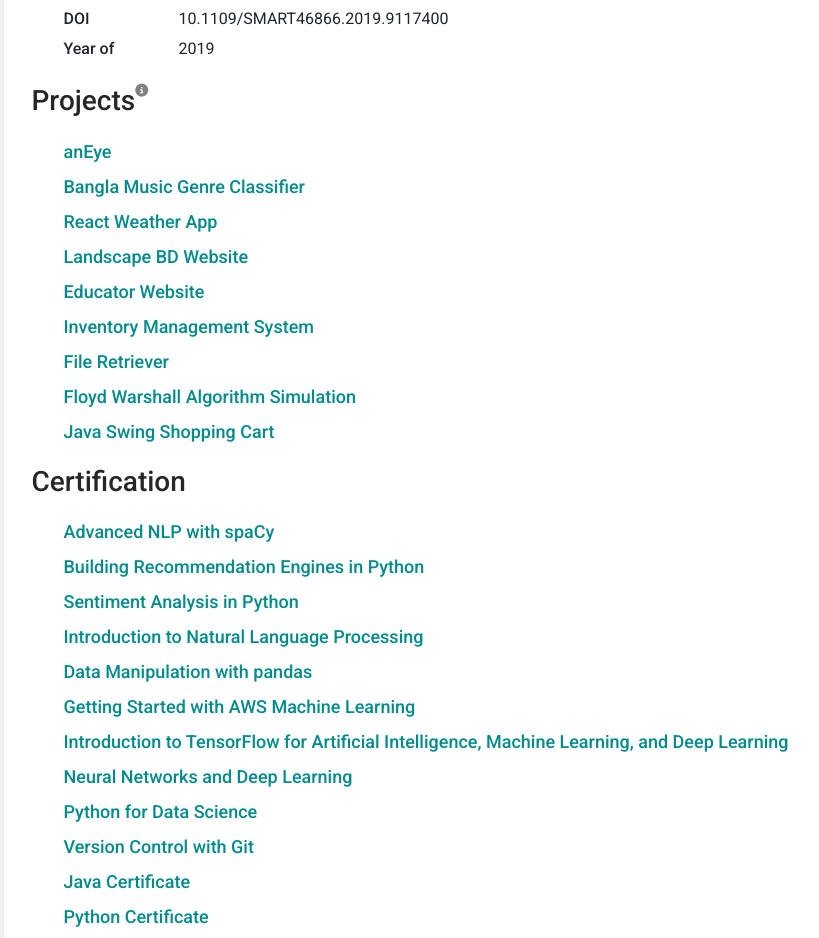
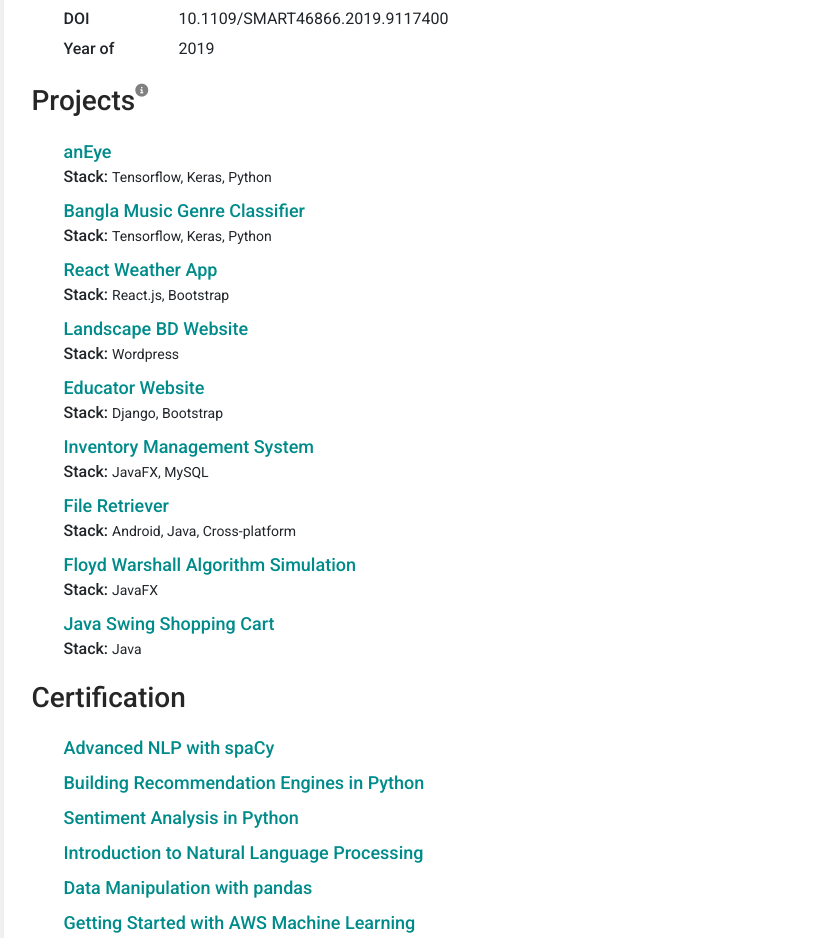
Before and after one commit to afifaniks/afifaniks-github-io-old, a React (Create React App) app: page / in a window 1280 px wide. Shown: the part 1960-2898 px from the top of the page, without its empty margins (218-1037 px from the left). Built offline with nearby package versions, Linux system fonts and the light colour scheme.

Commit message:
Add project stacks

```diff
--- a/src/components/Project/index.js
+++ b/src/components/Project/index.js
@@ -14,11 +14,19 @@
                 <ul>
                     {
                         this.props.projects.map((project) => <li key={project.title}>
-                            <p className="key-element" >
-                                <a href={project.url}>
-                                    {project.title}
-                                </a>
-                            </p>
+                            <div>
+                                <div className="key-element mb-0">
+                                    <a href={project.url}>
+                                        {project.title}
+                                    </a>
+                                </div>
+                                {
+                                    project.stack
+                                    && <div className="text-left">
+                                        <b>Stack: </b><small>{project.stack.join(", ")}</small>
+                                    </div>
+                                }
+                            </div>
                         </li>)
                     }
                 </ul>
--- a/src/statics/PROFILE_DATA.js
+++ b/src/statics/PROFILE_DATA.js
@@ -88,39 +88,48 @@
     projects: [
         {
             title: "anEye",
-            url: "https://sites.google.com/view/a-Eye"
+            url: "https://sites.google.com/view/a-Eye",
+            stack: ["Tensorflow", "Keras", "Python"]
         },
         {
             title: "Bangla Music Genre Classifier",
-            url: "https://github.com/afifaniks/BanglaMusicGenreClassification"
+            url: "https://github.com/afifaniks/BanglaMusicGenreClassification",
+            stack: ["Tensorflow", "Keras", "Python"]
         },
         {
             title: "React Weather App",
-            url: "https://afifaniks.github.io/weather-app-react/"
+            url: "https://afifaniks.github.io/weather-app-react/",
+            stack: ["React.js", "Bootstrap"]
         },
         {
             title: "Landscape BD Website",
-            url: "https://landscapebd.com"
+            url: "https://landscapebd.com",
+            stack: ["Wordpress"]
         },
         {
             title: "Educator Website",
-            url: "https://educator-bd.com"
+            url: "https://educator-bd.com",
+            stack: ["Django", "Bootstrap"]
         },
         {
             title: "Inventory Management System",
-            url: "https://github.com/afifaniks/InventorySystem"
+            url: "https://github.com/afifaniks/InventorySystem",
+            stack: ["JavaFX", "MySQL"]
         },
         {
             title: "File Retriever",
-            url: "https://github.com/afifaniks/FileRetriever"
+            url: "https://github.com/afifaniks/FileRetriever",
+            stack: ["Android", "Java", "Cross-platform"]
         },
         {
             title: "Floyd Warshall Algorithm Simulation",
-            url: "https://github.com/afifaniks/FloydWarshallSimulation"
+            url: "https://github.com/afifaniks/FloydWarshallSimulation",
+            stack: ["JavaFX"]
         },
         {
             title: "Java Swing Shopping Cart",
-            url: "https://github.com/afifaniks/ShoppingCartinJava"
+            url: "https://github.com/afifaniks/ShoppingCartinJava",
+            stack: ["Java"]
         },
     ],
     certifications: [
```
